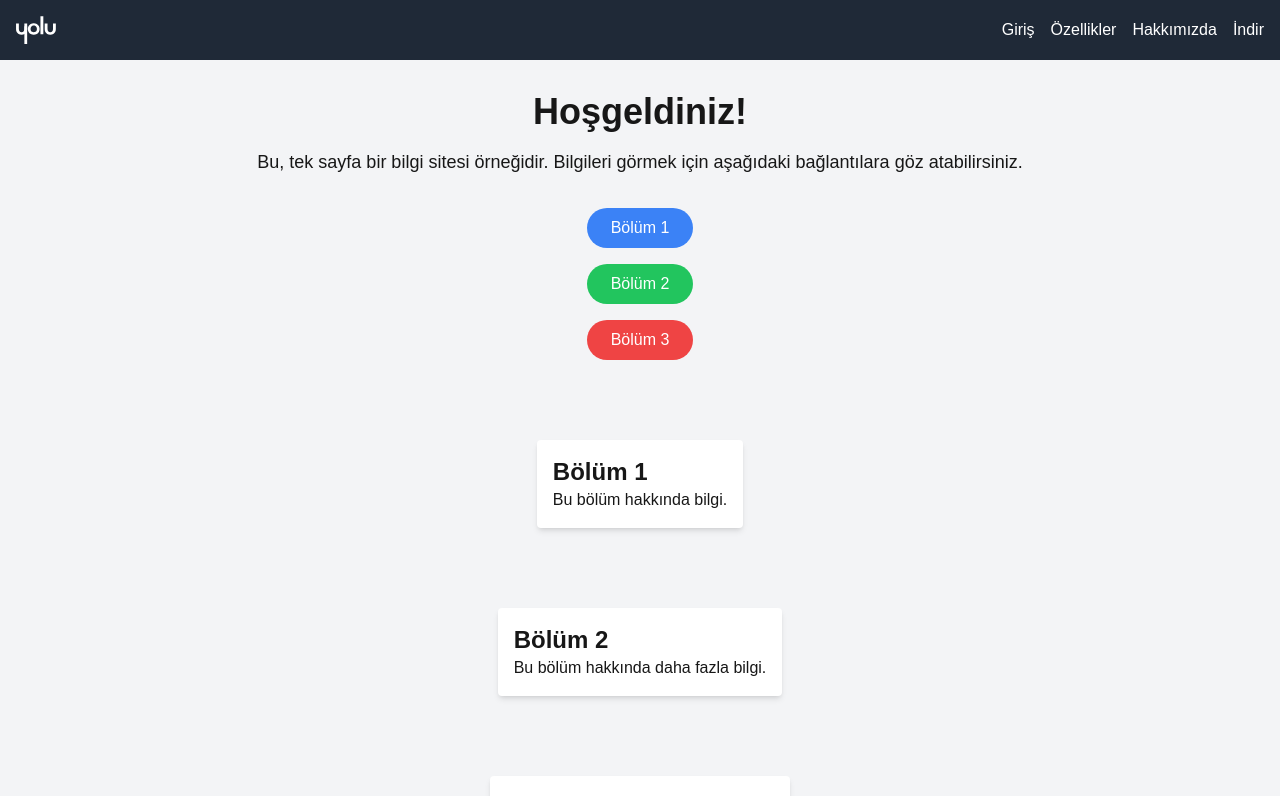
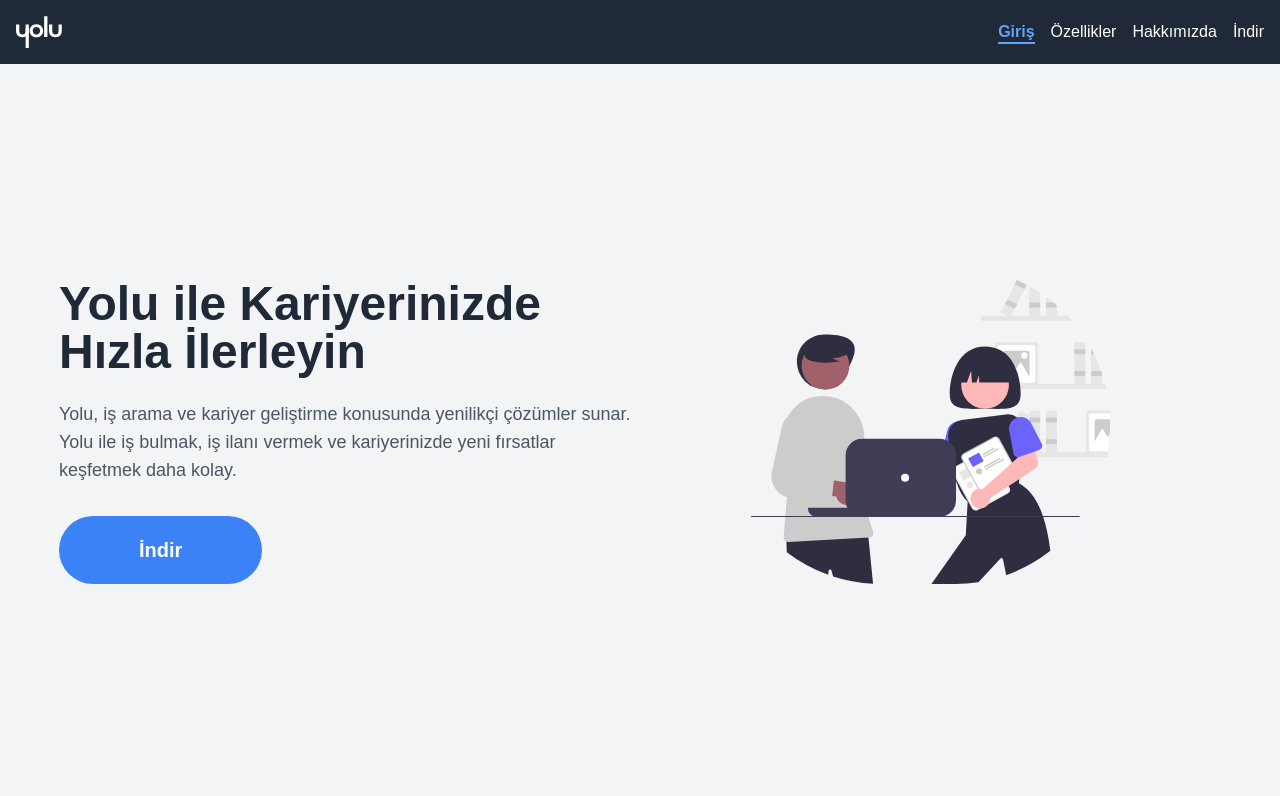
Before and after one commit to hazratAZE/yolu.app, a Next.js app: page / in a window 1280 px wide. Shown: the top 796 px of the page. Built offline with nearby package versions, Linux system fonts and the light colour scheme.

Commit message:
Created main component for screens

```diff
--- /dev/null
+++ b/src/app/components/Hakkimizda.tsx
@@ -0,0 +1,12 @@
+const Hakkimizda = () => {
+  return (
+    <section
+      id="about"
+      className="min-h-screen flex items-center justify-center bg-purple-500"
+    >
+      <h1 className="text-white text-4xl">Hakkımızda</h1>
+    </section>
+  );
+};
+
+export default Hakkimizda;
--- a/src/app/components/Header.tsx
+++ b/src/app/components/Header.tsx
@@ -1,34 +1,98 @@
-// src/app/components/Header.tsx
+"use client";
 
+import { useState, useEffect } from "react";
 import Image from "next/image";
 import Link from "next/link";
 
 const Header = () => {
+  const [activeSection, setActiveSection] = useState("intro");
+
+  const handleScroll = () => {
+    const sections = document.querySelectorAll("section");
+    let scrollPosition = window.scrollY + 100; // Scroll pozisyonunu ayarlayın
+
+    sections.forEach((section) => {
+      if (
+        scrollPosition >= section.offsetTop &&
+        scrollPosition < section.offsetTop + section.offsetHeight
+      ) {
+        setActiveSection(section.id);
+      }
+    });
+  };
+
+  useEffect(() => {
+    window.addEventListener("scroll", handleScroll);
+    return () => {
+      window.removeEventListener("scroll", handleScroll);
+    };
+  }, []);
+
   return (
-    <header className="bg-gray-800 text-white p-4">
+    <header className="bg-gray-800 text-white p-4 fixed w-full z-10">
       <div className="container mx-auto flex justify-between items-center">
         {/* Uygulama İkonu */}
         <div className="flex items-center">
           <Image
             src="/icons/yolu.svg" // SVG ikonunun yolu
             alt="Yolu Icon"
-            width={40}
-            height={40}
+            width={46}
+            height={46}
           />
         </div>
         {/* Navigasyon Linkleri */}
         <nav className="flex space-x-4">
-          <Link href="#login" className="hover:underline">
+          <Link
+            href="#intro"
+            className={`relative hover:text-blue-400 ${
+              activeSection === "intro" ? "text-blue-400 font-bold" : ""
+            }`}
+          >
             Giriş
+            <span
+              className={`absolute bottom-0 left-0 right-0 h-[2px] bg-blue-400 transition-all duration-300 ${
+                activeSection === "intro" ? "w-full" : "w-0"
+              }`}
+            ></span>
           </Link>
-          <Link href="#features" className="hover:underline">
+          <Link
+            href="#features"
+            className={`relative hover:text-blue-400 ${
+              activeSection === "features" ? "text-blue-400 font-bold" : ""
+            }`}
+          >
             Özellikler
+            <span
+              className={`absolute bottom-0 left-0 right-0 h-[2px] bg-blue-400 transition-all duration-300 ${
+                activeSection === "features" ? "w-full" : "w-0"
+              }`}
+            ></span>
           </Link>
-          <Link href="#about" className="hover:underline">
+          <Link
+            href="#about"
+            className={`relative hover:text-blue-400 ${
+              activeSection === "about" ? "text-blue-400 font-bold" : ""
+            }`}
+          >
             Hakkımızda
+            <span
+              className={`absolute bottom-0 left-0 right-0 h-[2px] bg-blue-400 transition-all duration-300 ${
+                activeSection === "about" ? "w-full" : "w-0"
+              }`}
+            ></span>
           </Link>
-          <Link href="#download" className="hover:underline">
+          <Link
+            href="#download"
+            className={`relative hover:text-blue-400 ${
+              activeSection === "download" ? "text-blue-400 font-bold" : ""
+            }`}
+          >
             İndir
+            <span
+              className={`absolute bottom-0 left-0 right-0 h-[2px] bg-blue-400 transition-all duration-300 ${
+                activeSection === "download" ? "w-full" : "w-0"
+              }`}
+            ></span>
           </Link>
         </nav>
       </div>
--- /dev/null
+++ b/src/app/components/Indir.tsx
@@ -0,0 +1,12 @@
+const Indir = () => {
+  return (
+    <section
+      id="download"
+      className="min-h-screen flex items-center justify-center bg-red-500"
+    >
+      <h1 className="text-white text-4xl">İndir</h1>
+    </section>
+  );
+};
+
+export default Indir;
--- /dev/null
+++ b/src/app/components/Intro.tsx
@@ -0,0 +1,48 @@
+import Image from "next/image";
+
+const Intro = () => {
+  return (
+    <section
+      id="intro"
+      className="bg-gray-100 min-h-screen flex items-center" // Dikey ortalama için "flex" ve "items-center" eklendi
+    >
+      <div className="container mx-auto px-4 flex flex-col md:flex-row items-center">
+        {/* Sol Taraf (Yazılar) */}
+        <div className="md:w-1/2 text-center md:text-left mb-8 md:mb-0">
+          {/* Başlık */}
+          <h1 className="text-5xl font-bold text-gray-800 mb-6">
+            Yolu ile Kariyerinizde Hızla İlerleyin
+          </h1>
+          {/* Kısa Açıklama */}
+          <p className="text-lg text-gray-600 max-w-2xl mx-auto mb-8">
+            Yolu, iş arama ve kariyer geliştirme konusunda yenilikçi çözümler
+            sunar. Yolu ile iş bulmak, iş ilanı vermek ve kariyerinizde yeni
+            fırsatlar keşfetmek daha kolay.
+          </p>
+          {/* İndir Butonu */}
+          <div className="flex justify-center md:justify-start">
+            <a
+              href="#download"
+              className="bg-blue-500 text-white rounded-full px-20 py-5 font-semibold text-xl hover:bg-blue-600 transition"
+            >
+              İndir
+            </a>
+          </div>
+        </div>
+
+        {/* Sağ Taraf (Görsel) */}
+        <div className="md:w-1/2 flex justify-center">
+          <Image
+            src="/icons/workers.svg" // Uygulama ekran görüntüsü burada olacak
+            alt="Uygulama Ekran Görüntüsü"
+            width={360}
+            height={360}
+            className="object-contain"
+          />
+        </div>
+      </div>
+    </section>
+  );
+};
+
+export default Intro;
--- /dev/null
+++ b/src/app/components/Ozellikler.tsx
@@ -0,0 +1,12 @@
+const Ozellikler = () => {
+  return (
+    <section
+      id="features"
+      className="min-h-screen flex items-center justify-center bg-green-500"
+    >
+      <h1 className="text-white text-4xl">Özellikler</h1>
+    </section>
+  );
+};
+
+export default Ozellikler;
--- a/src/app/globals.css
+++ b/src/app/globals.css
@@ -13,7 +13,9 @@
     --foreground: #ededed;
   }
 }
-
+html {
+  scroll-behavior: smooth;
+}
 body {
   color: var(--foreground);
   background: var(--background);
--- a/src/app/page.tsx
+++ b/src/app/page.tsx
@@ -1,49 +1,17 @@
 import Header from "./components/Header"; // Header bileşenini içe aktar
-
+import Intro from "./components/Intro"; // Intro bileşenini içe aktar
+import Ozellikler from "./components/Ozellikler"; // Özellikler bileşenini içe aktar
+import Hakkimizda from "./components/Hakkimizda"; // Hakkımızda bileşenini içe aktar
+import Indir from "./components/Indir";
 export default function Home() {
   return (
     <div className="min-h-screen flex flex-col bg-gray-100">
       <Header /> {/* Header'ı ekle */}
       <main className="flex flex-col items-center justify-center p-8">
-        <h1 className="text-4xl font-bold mb-4">Hoşgeldiniz!</h1>
-        <p className="text-lg text-center mb-8">
-          Bu, tek sayfa bir bilgi sitesi örneğidir. Bilgileri görmek için
-          aşağıdaki bağlantılara göz atabilirsiniz.
-        </p>
-        <div className="flex flex-col gap-4">
-          <a
-            className="bg-blue-500 text-white rounded-full px-6 py-2 hover:bg-blue-600 transition"
-            href="#section1"
-          >
-            Bölüm 1
-          </a>
-          <a
-            className="bg-green-500 text-white rounded-full px-6 py-2 hover:bg-green-600 transition"
-            href="#section2"
-          >
-            Bölüm 2
-          </a>
-          <a
-            className="bg-red-500 text-white rounded-full px-6 py-2 hover:bg-red-600 transition"
-            href="#section3"
-          >
-            Bölüm 3
-          </a>
-        </div>
-
-        {/* İçerik Bölümleri */}
-        <section id="section1" className="mt-20 p-4 bg-white rounded shadow-md">
-          <h2 className="text-2xl font-bold">Bölüm 1</h2>
-          <p>Bu bölüm hakkında bilgi.</p>
-        </section>
-        <section id="section2" className="mt-20 p-4 bg-white rounded shadow-md">
-          <h2 className="text-2xl font-bold">Bölüm 2</h2>
-          <p>Bu bölüm hakkında daha fazla bilgi.</p>
-        </section>
-        <section id="section3" className="mt-20 p-4 bg-white rounded shadow-md">
-          <h2 className="text-2xl font-bold">Bölüm 3</h2>
-          <p>Bu bölümün içeriği burada yer alacak.</p>
-        </section>
+        <Intro /> {/* Intro bileşeni */}
+        <Ozellikler /> {/* Özellikler bileşeni */}
+        <Hakkimizda /> {/* Hakkımızda bileşeni */}
+        <Indir /> {/* İndir bileşeni */}
       </main>
     </div>
   );
```
Also changed, not shown: public/icons/workers.svg (added).
